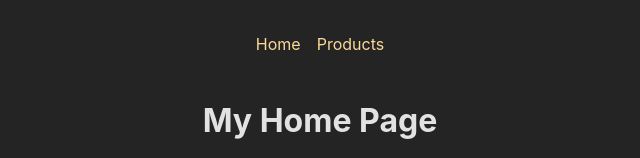
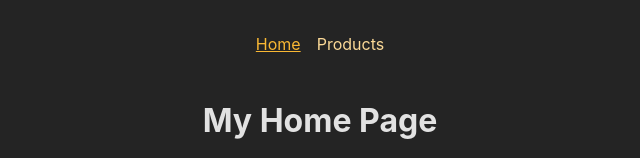
Before and after one commit to govind-dandekar/react-React-Router-intro, a React (Create React App) app: page / in a window 1280 px wide. Shown: the top 158 px of the page, without its empty margins (320-960 px from the left). Built offline with nearby package versions, Linux system fonts and the light colour scheme.

Commit message:
add NavLink to MainNavigation

```diff
--- a/src/component/MainNavigation.js
+++ b/src/component/MainNavigation.js
@@ -1,4 +1,4 @@
-import { Link } from 'react-router-dom'
+import { NavLink } from 'react-router-dom'
 
 import classes from './MainNavigation.module.css'
 
@@ -6,8 +6,21 @@
 	return <header className={classes.header}>
 		<nav>
 			<ul className={classes.list}>
-				<li><Link to='/'>Home</Link></li>
-				<li><Link to='/products'>Products</Link></li>
+				<li>
+					<NavLink
+						to='/'
+						className={({isActive}) => isActive ? classes.active : undefined }
+						end
+					>
+							Home
+					</NavLink></li>
+				<li>
+					<NavLink
+						to='/products'
+						className={({isActive}) => isActive ? classes.active : undefined }>
+							Products
+					</NavLink>
+				</li>
 			</ul>
 		</nav>
 	</header>
```
